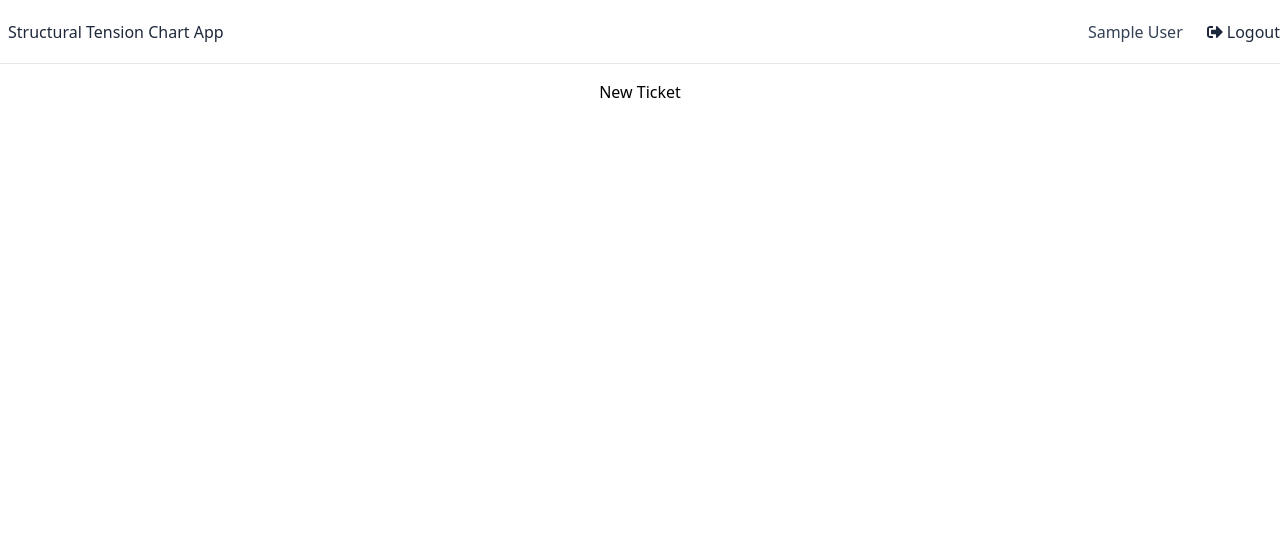
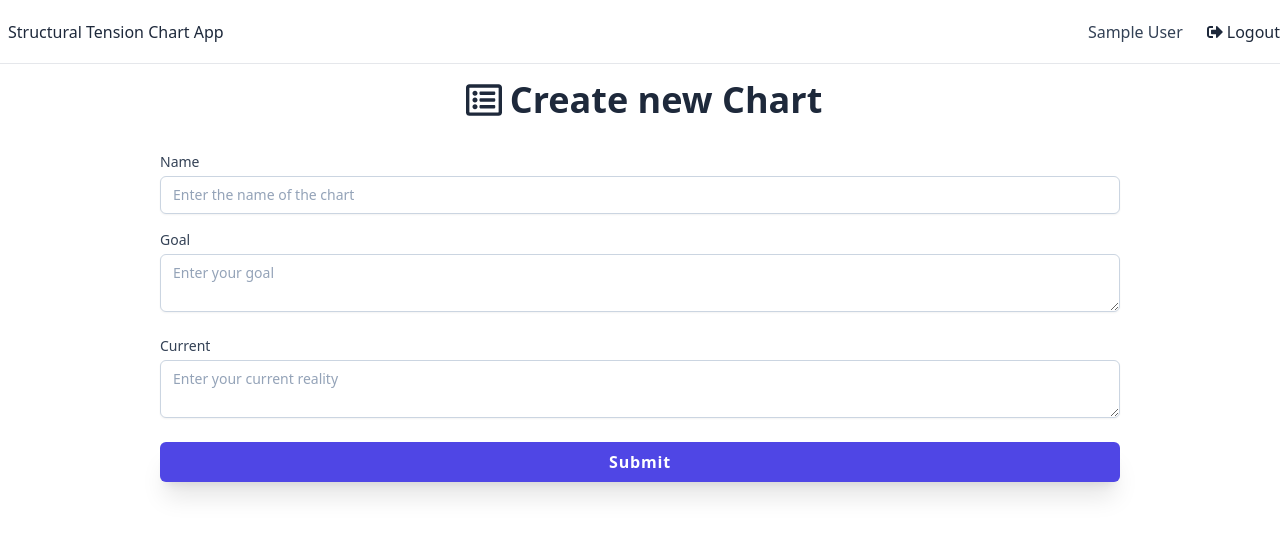
Before and after one commit to Matth26/stc-app-v2, a React (Create React App) app in the folder frontend/: page /new-chart in a window 1280 px wide. Shown: the top 536 px of the page. Built offline with nearby package versions, Linux system fonts and the light colour scheme; sample sign-in values are in the browser's storage.

Commit message:
Add new chart form

```diff
--- a/frontend/src/app/store.ts
+++ b/frontend/src/app/store.ts
@@ -1,9 +1,11 @@
 import { configureStore } from '@reduxjs/toolkit';
 import authReducer from '../features/auth/authSlice';
+import chartReducer from '../features/chart/chartSlice';
 
 export const store = configureStore({
   reducer: {
     auth: authReducer,
+    chart: chartReducer,
   },
 });
 
--- /dev/null
+++ b/frontend/src/features/chart/chartService.ts
@@ -0,0 +1,20 @@
+import axios from 'axios';
+import { Chart } from './chartSlice';
+
+const API_URL: string = '/api/charts';
+
+// Register user
+const createChart = async (chartData: Chart, token: string) => {
+  const config = {
+    headers: { Authorization: `Bearer ${token}` },
+  };
+  const response = await axios.post(API_URL, chartData, config);
+
+  return response.data;
+};
+
+const chartService = {
+  createChart,
+};
+
+export default chartService;
--- /dev/null
+++ b/frontend/src/features/chart/chartSlice.ts
@@ -0,0 +1,76 @@
+import { createSlice, createAsyncThunk } from '@reduxjs/toolkit';
+import { RootState } from '../../app/store';
+import chartService from './chartService';
+
+export interface Chart {
+  name: string;
+  goal: string;
+  current: string;
+}
+
+interface ChartState {
+  charts: Chart[];
+  chart: Chart | {};
+  isError: boolean;
+  isSuccess: boolean;
+  isLoading: boolean;
+  message: string;
+}
+
+const initialState: ChartState = {
+  charts: [],
+  chart: {},
+  isError: false,
+  isSuccess: false,
+  isLoading: false,
+  message: '',
+};
+
+interface APICreateChartData {
+  //_id: user._id,
+  name: string;
+  goal: string;
+  current: string;
+}
+
+export const createChart = createAsyncThunk<
+  APICreateChartData, // return type of the payload creator
+  Chart, // first argument to the payload creator
+  { state: RootState; rejectValue: string }
+>('chart/create', async (chartData, thunkAPI) => {
+  try {
+    const token = thunkAPI.getState().auth.user.token;
+    return await chartService.createChart(chartData, token);
+  } catch (error: any) {
+    const message: string =
+      error?.response?.data.message || error.message || error.toString();
+
+    return thunkAPI.rejectWithValue(message);
+  }
+});
+
+export const chartSlice = createSlice({
+  name: 'chart',
+  initialState,
+  reducers: { reset: (state) => initialState },
+  extraReducers: (builder) => {
+    builder
+      // createChart
+      .addCase(createChart.pending, (state) => {
+        state.isLoading = true;
+      })
+      .addCase(createChart.fulfilled, (state, action) => {
+        state.isLoading = false;
+        state.isSuccess = true;
+      })
+      .addCase(createChart.rejected, (state, action) => {
+        state.isLoading = false;
+        state.isError = true;
+        if (action.payload) state.message = action.payload;
+        else if (action.error.message) state.message = action.error.message;
+      });
+  },
+});
+
+export const { reset } = chartSlice.actions;
+export default chartSlice.reducer;
--- a/frontend/src/pages/NewChart.tsx
+++ b/frontend/src/pages/NewChart.tsx
@@ -1,5 +1,158 @@
+import { useState, useEffect } from 'react';
+import { useNavigate } from 'react-router-dom';
+import { toast } from 'react-toastify';
+import { FaRegListAlt } from 'react-icons/fa';
+import { useAppSelector, useAppDispatch } from '../hooks/reduxHooks';
+import { createChart, reset } from '../features/chart/chartSlice';
+
+interface ChartForm {
+  name: string;
+  goal: string;
+  current: string;
+}
+
+const styles = {
+  placeholder: `mt-1 block w-full px-3 py-2 bg-white border border-slate-300 rounded-md text-sm shadow-sm placeholder-slate-400
+  focus:outline-none focus:border-sky-500 focus:ring-1 focus:ring-sky-500
+  disabled:bg-slate-50 disabled:text-slate-500 disabled:border-slate-200 disabled:shadow-none
+  invalid:border-pink-500 invalid:text-pink-600
+  focus:invalid:border-pink-500 focus:invalid:ring-pink-500`,
+};
+
 const NewChart = () => {
-  return <div className="grid place-items-center">New Ticket</div>;
+  const { user } = useAppSelector((state) => state.auth);
+  const { isLoading, isError, isSuccess, message } = useAppSelector(
+    (state) => state.chart
+  );
+
+  const dispatch = useAppDispatch();
+  const navigate = useNavigate();
+
+  useEffect(() => {
+    if (isError) {
+      toast.error(message);
+    }
+
+    if (isSuccess) {
+      dispatch(reset());
+      navigate('/charts');
+    }
+
+    dispatch(reset());
+  }, [dispatch, isError, isSuccess, navigate, message]);
+
+  const [chartData, setChartData] = useState<ChartForm>({
+    name: '',
+    goal: '',
+    current: '',
+  });
+
+  const { name, goal, current } = chartData;
+
+  const onSubmit = (e: React.FormEvent<HTMLFormElement>) => {
+    e.preventDefault();
+
+    dispatch(createChart({ name, goal, current }));
+  };
+
+  const onChange = (
+    e:
+      | React.ChangeEvent<HTMLInputElement>
+      | React.ChangeEvent<HTMLTextAreaElement>
+  ) => {
+    setChartData((prevState) => ({
+      ...prevState,
+      [e.target.name]: e.target.value,
+    }));
+  };
+
+  if (isLoading) {
+    return <div>Loading...</div>;
+  }
+
+  return (
+    <div>
+      <section className="grid place-items-center mb-6">
+        <h1 className="flex text-4xl text-slate-800 font-bold items-center mb-2">
+          <FaRegListAlt className="mx-2" />
+          Create new Chart
+        </h1>
+      </section>
+      <section className="grid place-items-center">
+        <form onSubmit={onSubmit} className="w-3/4">
+          <label className="block mb-4">
+            <span className="block text-sm font-medium text-slate-700">
+              Name
+            </span>
+            <input
+              type="text"
+              id="name"
+              name="name"
+              value={name}
+              onChange={onChange}
+              placeholder="Enter the name of the chart"
+              className={styles.placeholder}
+            ></input>
+          </label>
+          <label className="block mb-6">
+            <span className="block text-sm font-medium text-slate-700">
+              Goal
+            </span>
+            <textarea
+              id="goal"
+              name="goal"
+              value={goal}
+              onChange={onChange}
+              placeholder="Enter your goal"
+              className={styles.placeholder}
+            ></textarea>
+          </label>
+          <label className="block mb-6">
+            <span className="block text-sm font-medium text-slate-700">
+              Current
+            </span>
+            <textarea
+              id="current"
+              name="current"
+              value={current}
+              onChange={onChange}
+              placeholder="Enter your current reality"
+              className={styles.placeholder}
+            ></textarea>
+          </label>
+          <label className="text-center w-96">
+            <button
+              id="button"
+              type="submit"
+              className="flex items-center justify-center bg-indigo-600 shadow-xl hover:bg-indigo-500 text-white font-bold tracking-wider rounded-md p-2 w-full"
+            >
+              <svg
+                className="hidden animate-spin -ml-1 mr-3 h-5 w-5 text-white"
+                xmlns="http://www.w3.org/2000/svg"
+                fill="none"
+                viewBox="0 0 24 24"
+              >
+                <circle
+                  className="opacity-25"
+                  cx="12"
+                  cy="12"
+                  r="10"
+                  stroke="currentColor"
+                  strokeWidth="4"
+                ></circle>
+                <path
+                  className="opacity-75"
+                  fill="currentColor"
+                  d="M4 12a8 8 0 018-8V0C5.373 0 0 5.373 0 12h4zm2 5.291A7.962 7.962 0 014 12H0c0 3.042 1.135 5.824 3 7.938l3-2.647z"
+                ></path>
+              </svg>
+              Submit
+            </button>
+          </label>
+        </form>
+      </section>
+    </div>
+  );
 };
 
 export default NewChart;
```
Also changed, not shown: 1 other file (tests, documents, lock files or other folders).
